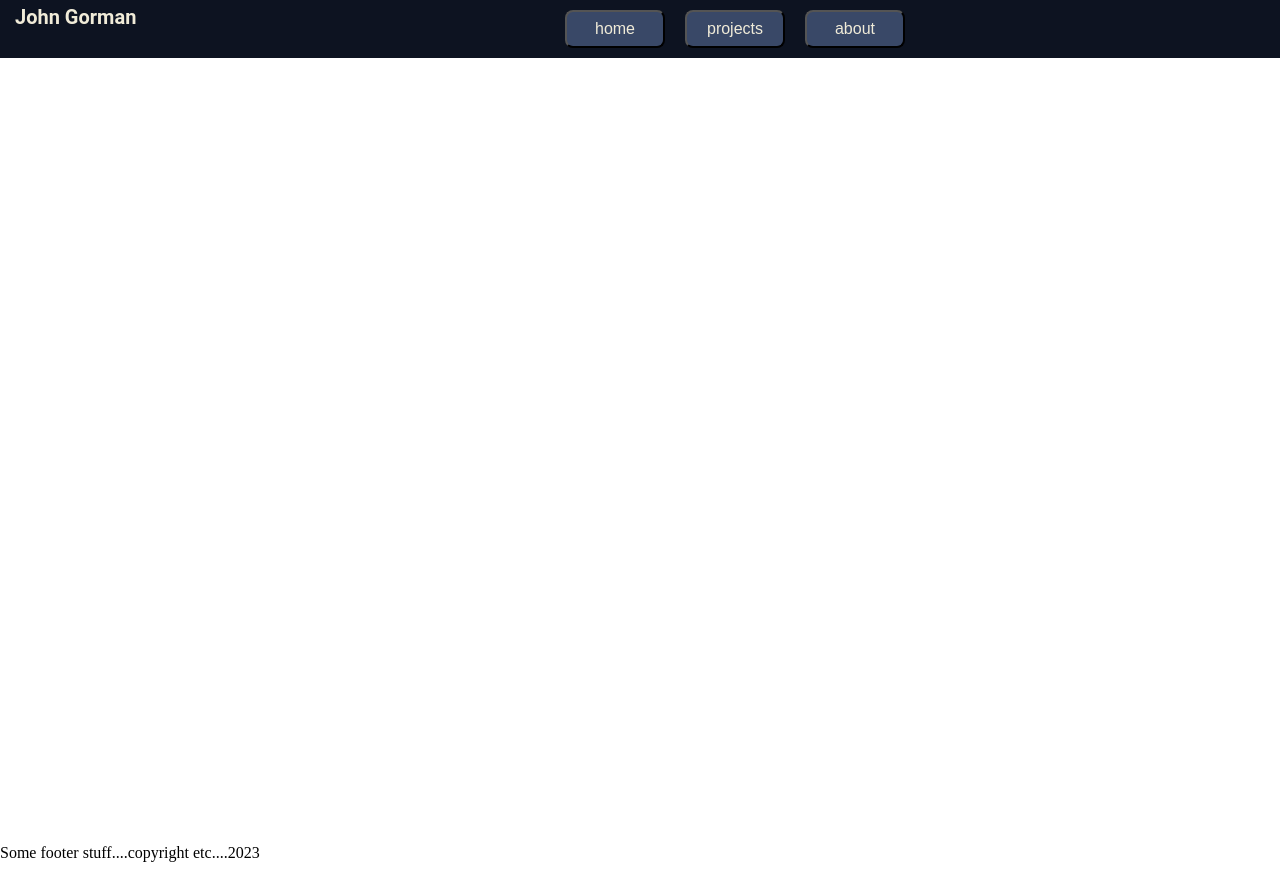
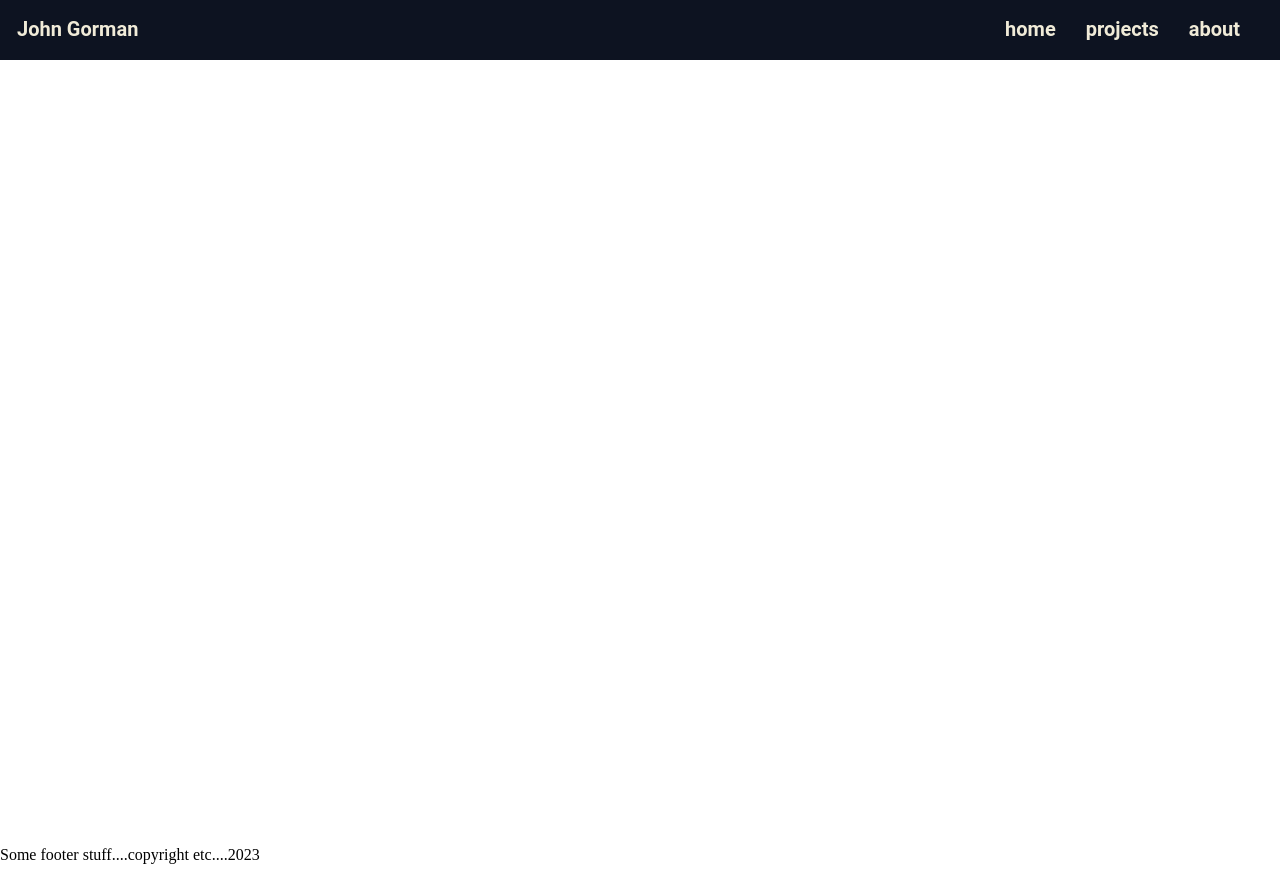
Before and after one commit to Johng117/portfolio_2.0, a React (Create React App) app in the folder client/: page / in a window 1280 px wide. Built offline with nearby package versions, Linux system fonts and the light colour scheme; the HTML template or start-up script is replaced by a standard one.

Commit message:
changed navbar of full site

```diff
--- a/client/src/components/Menu-Full/MenuFull.jsx
+++ b/client/src/components/Menu-Full/MenuFull.jsx
@@ -1,15 +1,26 @@
-import { Link } from "react-router-dom";
+import { useNavigate } from "react-router-dom";
 
 const MenuFull = ({ menuArray }) => {
+  const navigate = useNavigate();
+
+  const handleNavigate = (str) => {
+    navigate(str);
+  };
+
   return (
     <section className="page-menu-container">
-      <ul className="menu-list" >
+      <ul className="menu-list">
         {menuArray.map((item, index) => {
           return (
             <li key={index}>
-              <Link to={item}>
-                <button>{item === "/" ? "home" : item}</button>
-              </Link>
+              <div
+                onClick={() => {
+                  handleNavigate(item);
+                }}
+                className="full-menu-item"
+              >
+                {item === "/" ? "home" : item}
+              </div>
             </li>
           );
         })}
--- a/client/src/styles/_header.scss
+++ b/client/src/styles/_header.scss
@@ -4,7 +4,10 @@
   display: grid;
   grid-template-columns: 1fr 80px;
   background-color: #0d1321;
-  font-family: "bungee Hairline";
+  font-family: "Roboto", sans-serif;
+  font-weight: 700;
+  font-style: normal;
+  font-size: 20px;
   color: $light-color;
 
   .page-menu-container {
@@ -13,15 +16,11 @@
 
   .header-name {
     margin: 0px;
-    padding-left: 15px;
-    padding-top: 5px;
-    font-size: 20px;
+    padding-left: 17px;
+    padding-top: 17px;
 
     .header-mobile-name,
     .header-full-name {
-      font-family: "Roboto", sans-serif;
-      font-weight: 700;
-      font-style: normal;
       color: $light-color;
     }
     .header-full-name {
@@ -65,6 +64,7 @@
 
   ul li h5 {
     margin: 0;
+    padding: 10px;
     font-size: 18px;
     font-weight: bolder;
   }
@@ -84,6 +84,7 @@
 
 @media only screen and (min-width: 770px) {
   .header-section {
+    height: 60px;
     display: grid;
     grid-template-columns: 150px 1fr;
 
@@ -99,11 +100,21 @@
       display: inline;
       .menu-list {
         display: flex;
-        justify-content: center;
-        gap: 20px;
-        margin-top: 10px;
+        justify-content: flex-end;
+        gap: 30px;
+        margin-top: 0px;
         margin-bottom: 10px;
+        padding: 17px 40px 0px 40px;
+        color: $light-color;
+
+        .full-menu-item {
+          cursor: pointer;
+        }
+        .full-menu-item:hover {
+          border-bottom: 3px solid $light-color;
+        }
       }
+
     }
 
     .hamburger-container,
--- a/client/src/styles/index.css
+++ b/client/src/styles/index.css
@@ -63,7 +63,10 @@
   display: grid;
   grid-template-columns: 1fr 80px;
   background-color: #0d1321;
-  font-family: "bungee Hairline";
+  font-family: "Roboto", sans-serif;
+  font-weight: 700;
+  font-style: normal;
+  font-size: 20px;
   color: #f0ebd8;
 }
 .header-section .page-menu-container {
@@ -71,15 +74,11 @@
 }
 .header-section .header-name {
   margin: 0px;
-  padding-left: 15px;
-  padding-top: 5px;
-  font-size: 20px;
+  padding-left: 17px;
+  padding-top: 17px;
 }
 .header-section .header-name .header-mobile-name,
 .header-section .header-name .header-full-name {
-  font-family: "Roboto", sans-serif;
-  font-weight: 700;
-  font-style: normal;
   color: #f0ebd8;
 }
 .header-section .header-name .header-full-name {
@@ -118,6 +117,7 @@
 }
 .menu-mobile-open ul li h5 {
   margin: 0;
+  padding: 10px;
   font-size: 18px;
   font-weight: bolder;
 }
@@ -134,6 +134,7 @@
 
 @media only screen and (min-width: 770px) {
   .header-section {
+    height: 60px;
     display: grid;
     grid-template-columns: 150px 1fr;
   }
@@ -148,10 +149,18 @@
   }
   .header-section .page-menu-container .menu-list {
     display: flex;
-    justify-content: center;
-    gap: 20px;
-    margin-top: 10px;
+    justify-content: flex-end;
+    gap: 30px;
+    margin-top: 0px;
     margin-bottom: 10px;
+    padding: 17px 40px 0px 40px;
+    color: #f0ebd8;
+  }
+  .header-section .page-menu-container .menu-list .full-menu-item {
+    cursor: pointer;
+  }
+  .header-section .page-menu-container .menu-list .full-menu-item:hover {
+    border-bottom: 3px solid #f0ebd8;
   }
   .header-section .hamburger-container,
   .header-section .menu-mobile-open ul {
```
Also changed, not shown: 1 other file (tests, documents, lock files or other folders).
